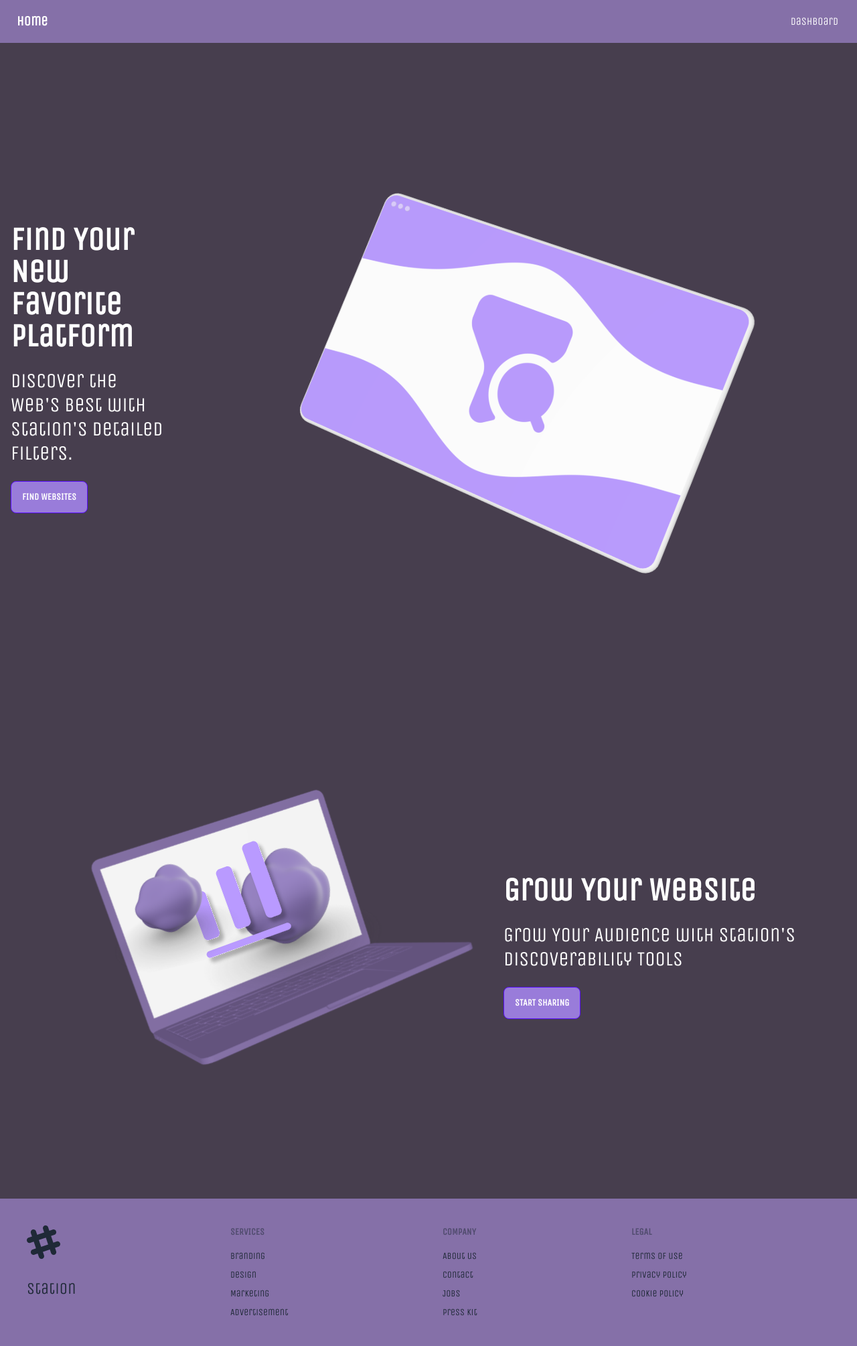
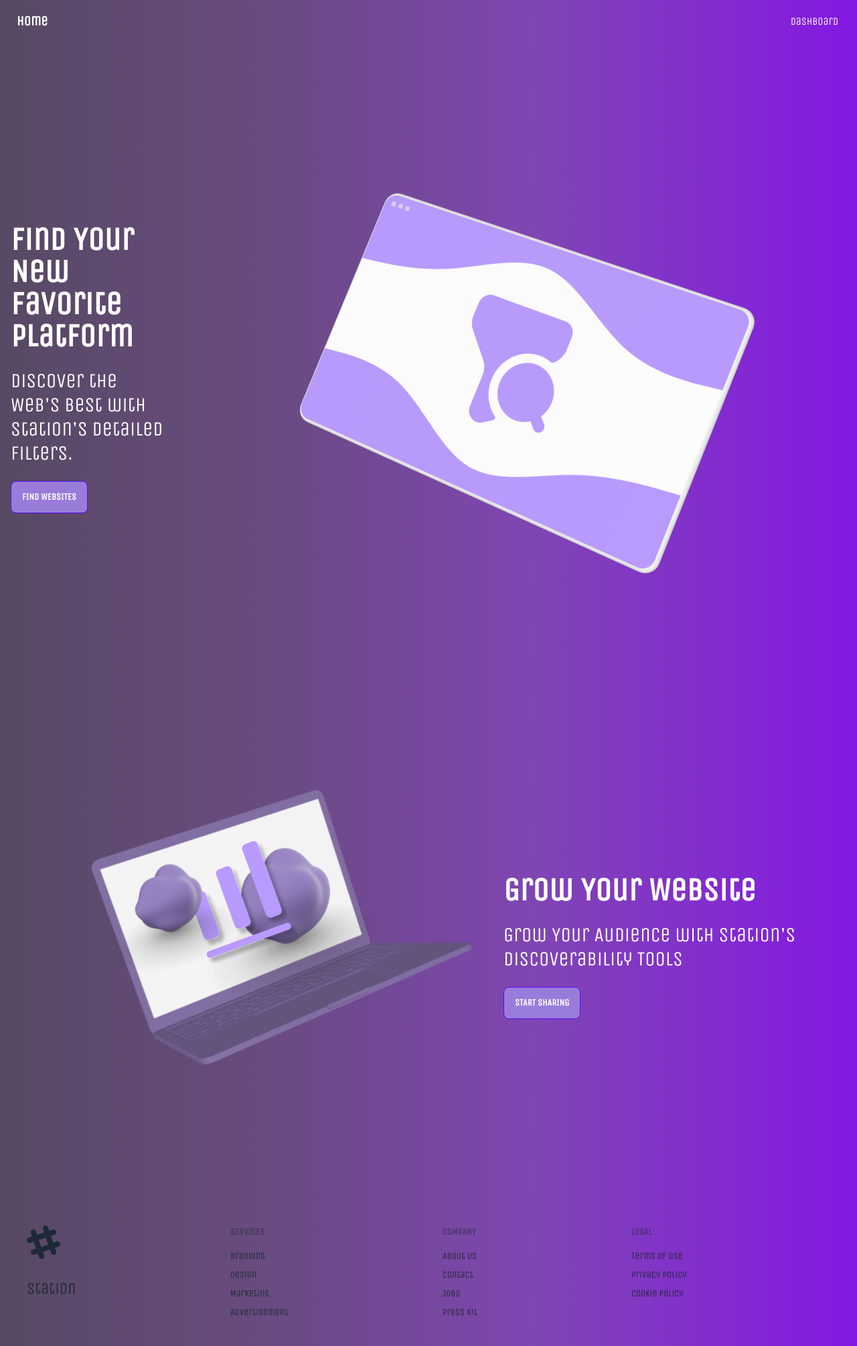
Before and after one commit to StationAPI/station-frontend, a SvelteKit app in the folder station-frontend/: page / in a window 1280 px wide. Shown: the whole page at 67% size. Built offline with nearby package versions, Linux system fonts and the light colour scheme.

Commit message:
add gradient

```diff
--- a/station-frontend/src/app.html
+++ b/station-frontend/src/app.html
@@ -1,5 +1,6 @@
 <!DOCTYPE html>
-<html lang="en" style="background-color: #473E4E;">
+<html lang="en" style="background: rgb(87,73,99);
+background: linear-gradient(90deg, rgba(87,73,99,1) 0%, rgba(105,75,129,1) 32%, rgba(128,69,180,1) 63%, rgba(132,24,227,1) 100%);">
 	<head>
 		<meta charset="utf-8" />
 		<link rel="icon" href="%sveltekit.assets%/favicon.png" />
--- a/station-frontend/src/routes/+layout.svelte
+++ b/station-frontend/src/routes/+layout.svelte
@@ -2,7 +2,11 @@
   import "../app.css";
 </script>
 
-<div class="navbar text-primary-content" style="background-color: #8570A8;">
+<div
+  class="navbar text-primary-content"
+  style="background: rgb(87,73,99);
+background: linear-gradient(90deg, rgba(87,73,99,1) 0%, rgba(105,75,129,1) 32%, rgba(128,69,180,1) 63%, rgba(132,24,227,1) 100%);"
+>
   <div class="flex-1">
     <a class="btn btn-ghost normal-case text-xl" href="/">Home</a>
   </div>
@@ -17,7 +21,8 @@
 
 <footer
   class="footer p-10 bg-base-200 text-base-content"
-  style="background-color: #8570A8;"
+  style="background: rgb(87,73,99);
+background: linear-gradient(90deg, rgba(87,73,99,1) 0%, rgba(105,75,129,1) 32%, rgba(128,69,180,1) 63%, rgba(132,24,227,1) 100%);"
 >
   <div>
     <svg
--- a/station-frontend/src/routes/+page.svelte
+++ b/station-frontend/src/routes/+page.svelte
@@ -3,7 +3,11 @@
   import hero2 from "$lib/assets/hero-2.svg";
 </script>
 
-<div class="hero min-h-min bg-base-200 mt-6" style="background-color: #473E4E;">
+<div
+  class="hero min-h-min bg-base-200 mt-6"
+  style="background: rgb(87,73,99);
+background: linear-gradient(90deg, rgba(87,73,99,1) 0%, rgba(105,75,129,1) 32%, rgba(128,69,180,1) 63%, rgba(132,24,227,1) 100%);"
+>
   <div class="hero-content flex-col lg:flex-row-reverse">
     <!-- svelte-ignore a11y-img-redundant-alt -->
     <img src={hero2} alt="Hero Image" height="1000" width="1000" />
@@ -19,7 +23,11 @@
   </div>
 </div>
 
-<div class="hero min-h-min bg-base-200 mt-6" style="background-color: #473E4E;">
+<div
+  class="hero min-h-min bg-base-200 mt-6"
+  style="background: rgb(87,73,99);
+background: linear-gradient(90deg, rgba(87,73,99,1) 0%, rgba(105,75,129,1) 32%, rgba(128,69,180,1) 63%, rgba(132,24,227,1) 100%);"
+>
   <div class="hero-content flex-col lg:flex-row">
     <!-- svelte-ignore a11y-img-redundant-alt -->
     <img src={hero1} alt="Hero Image" height="1000" width="1000" />
```
